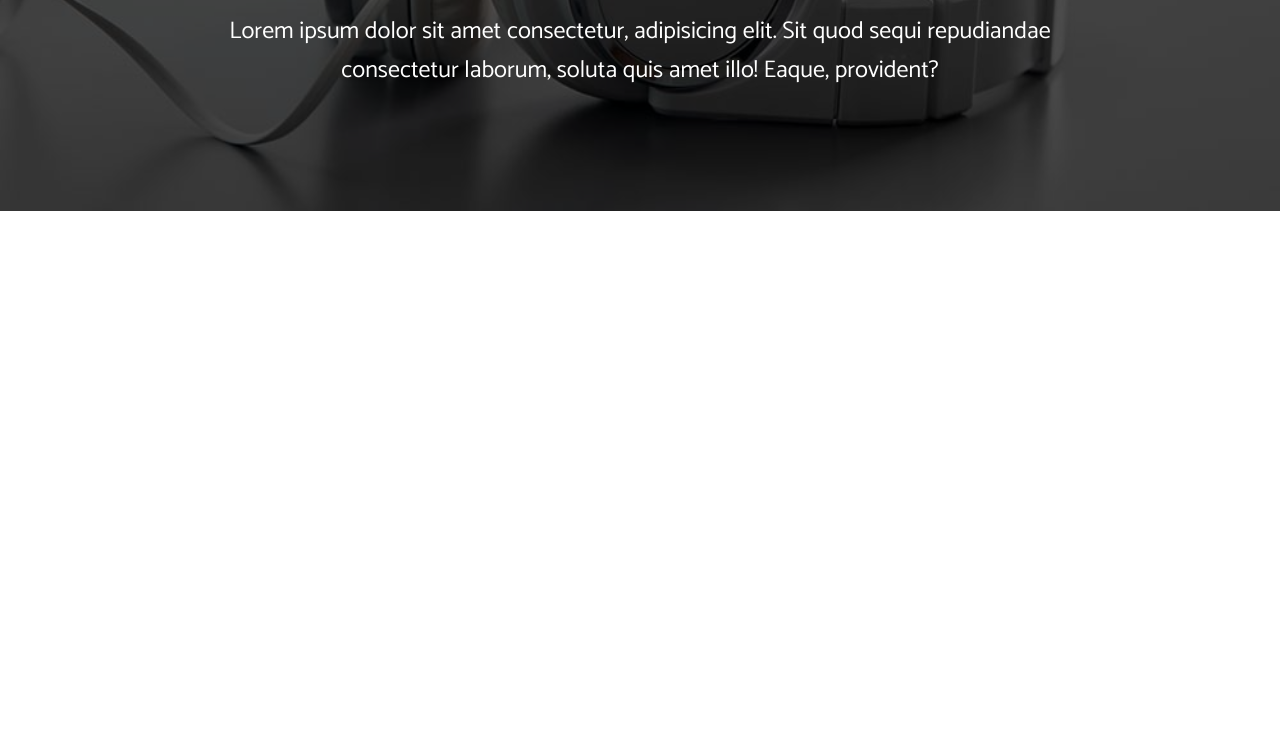
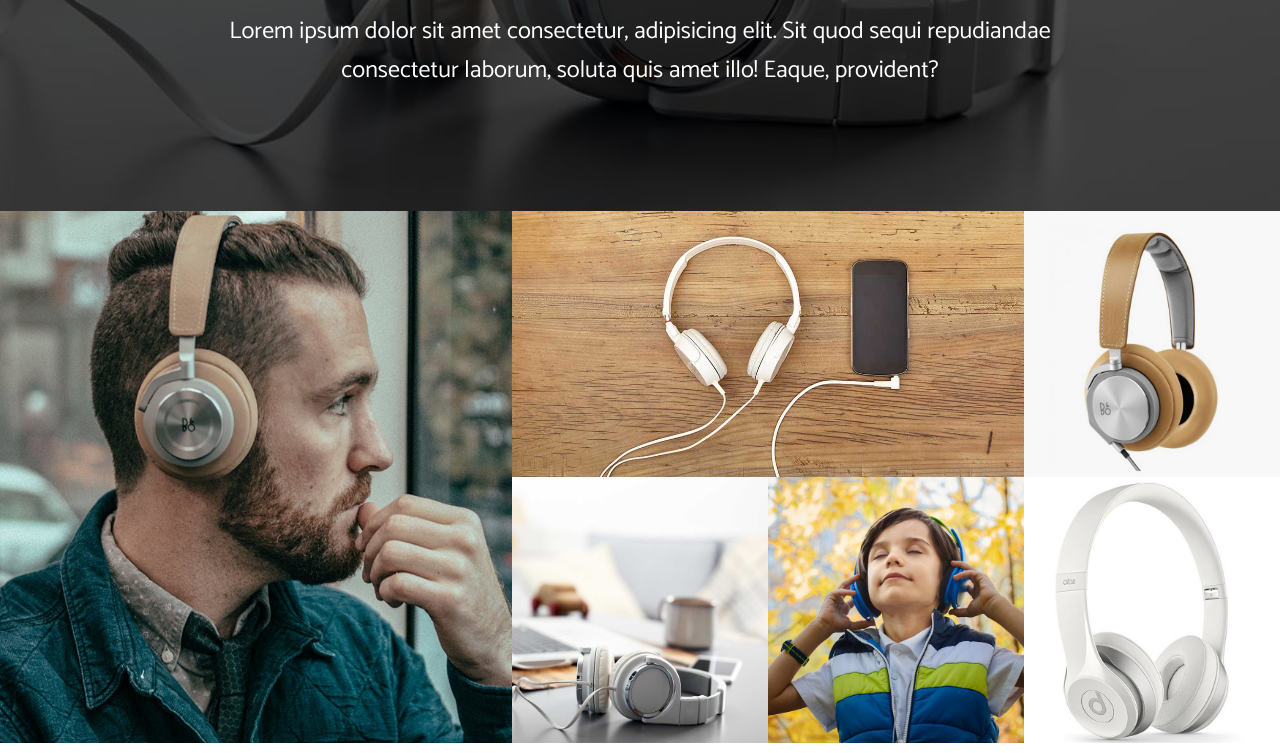
Before and after one commit to Noyha/headphones-landing-page, a plain HTML site: page index.html in a window 1280 px wide. Shown: the part 1164-1917 px from the top of the page. Before the commit the page ends 1375 px from the top, so only its background shows below. Drawn offline with nearby package versions, Linux system fonts and the light colour scheme.

Commit message:
product images

```diff
--- a/dist/css/style.css
+++ b/dist/css/style.css
@@ -72,11 +72,11 @@ img {
 }
 
 /* Description - A */
-.description-a {
+.product-description-a {
     margin: 2rem 0;
 }
 
-.description-a .container {
+.product-description-a .container {
     display: grid;
     grid-template-columns: repeat(2, 1fr);
     grid-gap: 3rem;
@@ -84,17 +84,17 @@ img {
     justify-content: center;
 }
 
-.description-a h1 {
+.product-description-a h1 {
     color: var(--primary-color);
     font-size: 4rem;
 }
 
-.description-a p {
+.product-description-a p {
     margin: 1rem 0;
 }
 
 /* Description - B */
-.description-b {
+.product-description-b {
     position: relative;
     background: url('../img/section-b.jpg') no-repeat bottom center/cover;
     height: 600px;
@@ -127,6 +127,27 @@ img {
     margin-top: 1rem;
 }
 
+/* Product Images */
+.product-images .gallery {
+    display: grid;
+    grid-template-columns: repeat(5, 1fr);
+}
+
+.gallery a:first-child {
+    grid-column: 1/3;
+    grid-row: 1/3;
+}
+
+.gallery a:nth-child(2) {
+    grid-column: 3/5;
+    grid-row: 1/2;
+}
+
+.product-images .gallery img, .product-images .gallery a {
+    width: 100%;
+    height: 100%;
+}
+
 /* Utilitis */
 .btn {
     display: inline-block;
--- a/index.html
+++ b/index.html
@@ -22,7 +22,7 @@
     </nav>
 
     <!-- Showcase -->
-    <section class="description-a">
+    <section class="product-description-a">
         <div class="container">
             <div>
                 <h1>The headphones of the future</h1>
@@ -34,13 +34,37 @@
     </section>
 
     <!-- Overlay -->
-    <section class="description-b">
+    <section class="product-description-b">
         <div class="overlay">
             <div class="description-b-inner">
                 <h3>Loud & Clear</h3>
                 <h2>People Aren't Hearing All The Music</h2>
                 <p>Lorem ipsum dolor sit amet consectetur, adipisicing elit. Sit quod sequi repudiandae consectetur laborum, soluta quis amet illo! Eaque, provident?</p>
             </div>
+        </div>
+    </section>
+
+    <!-- Gallery -->
+    <section class="product-images">
+        <div class="gallery">
+            <a href="dist/img/gal2323.jpg" class="big">
+                <img src="dist/img/gal2323.jpg" alt="">
+            </a>
+            <a href="dist/img/gal39834.jpg" class="big">
+                <img src="dist/img/gal39834.jpg" alt="">
+            </a>
+            <a href="dist/img/gal43884.jpg" class="big">
+                <img src="dist/img/gal43884.jpg" alt="">
+            </a>
+            <a href="dist/img/gal4958.jpg" class="big">
+                <img src="dist/img/gal4958.jpg" alt="">
+            </a>
+            <a href="dist/img/gal4545.jpg" class="big">
+                <img src="dist/img/gal4545.jpg" alt="">
+            </a>
+            <a href="dist/img/gal74744.jpg" class="big">
+                <img src="dist/img/gal74744.jpg" alt="">
+            </a>
         </div>
     </section>
 
```
